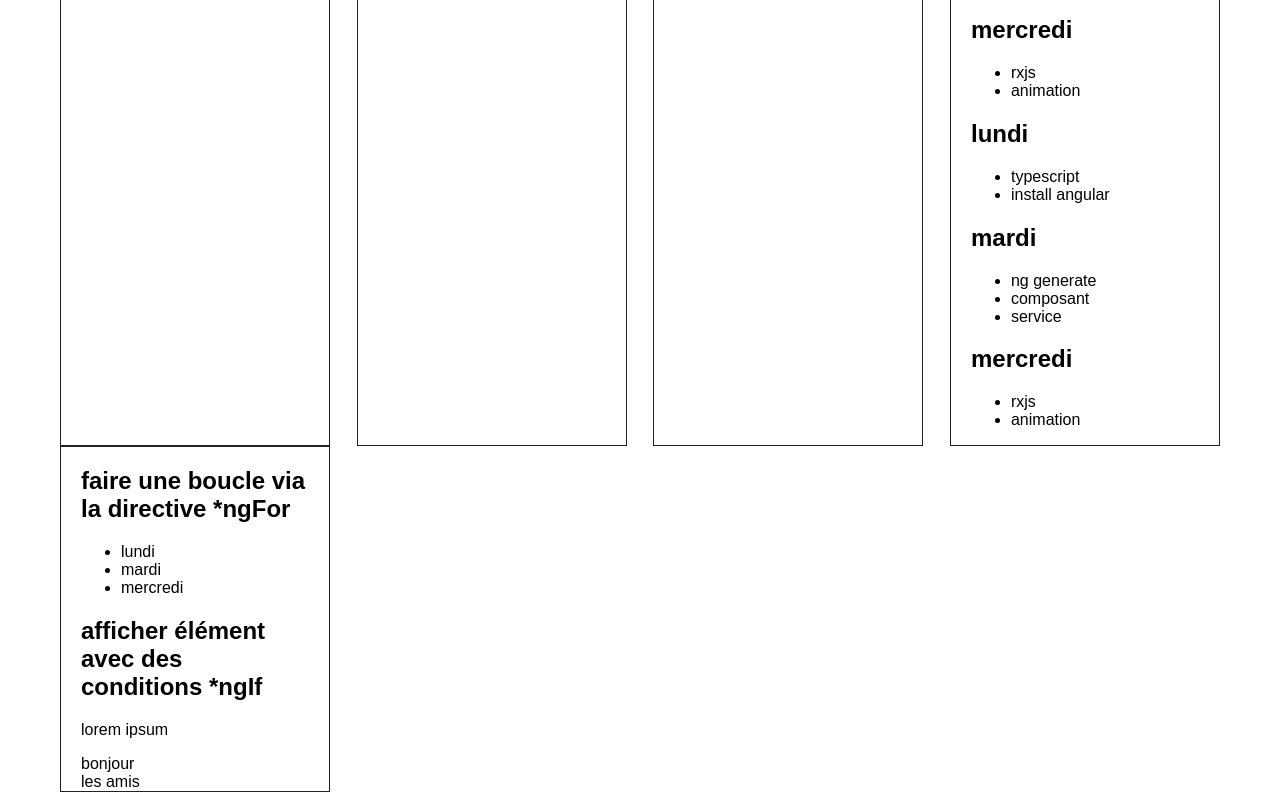
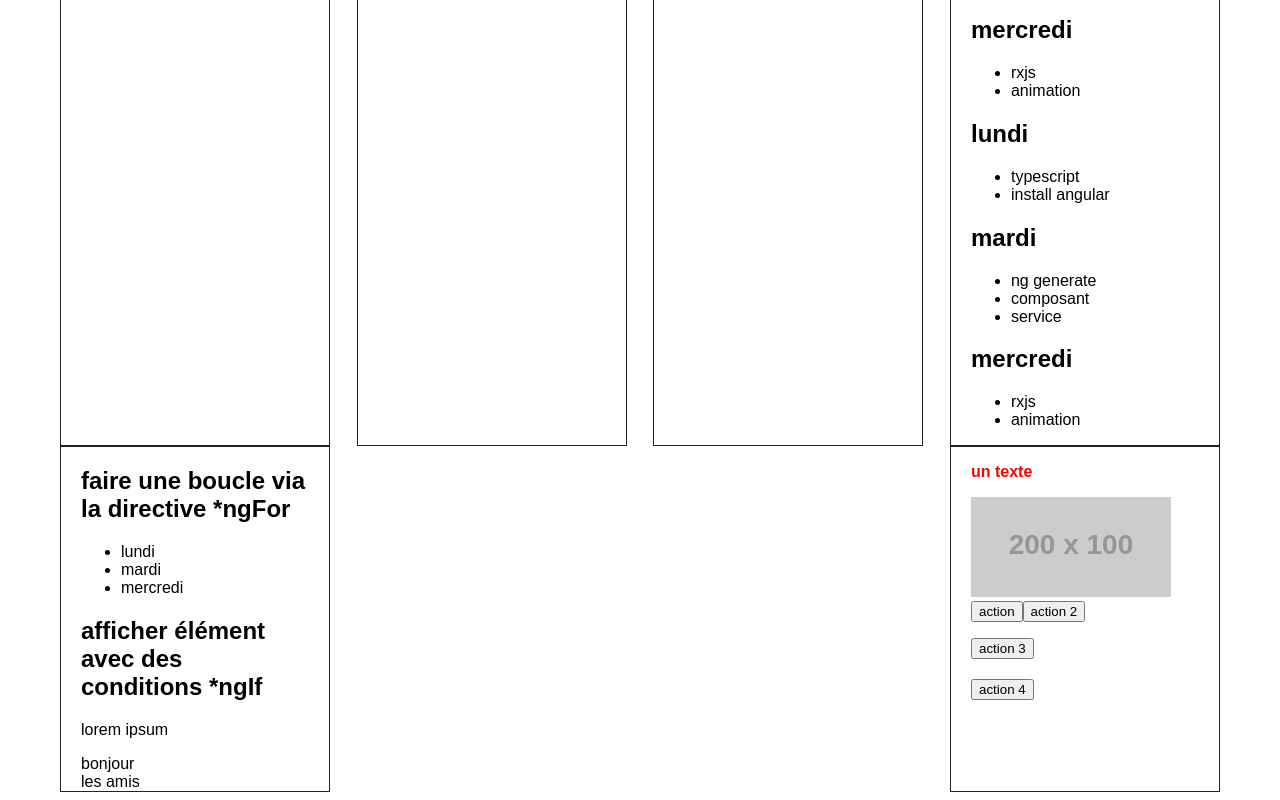
Before and after one commit to webdevproformation/angular-3wa-sept21, an Angular app in the folder semaine2/: page / in a window 1280 px wide. Shown: the part 334-1134 px from the top of the page. Built offline with nearby package versions, Linux system fonts and the light colour scheme.

Commit message:
directive d'action

```diff
--- a/semaine2/src/app/app.component.ts
+++ b/semaine2/src/app/app.component.ts
@@ -19,6 +19,9 @@ import { Component } from '@angular/core';
       <article>
         <onze></onze>
       </article>
+      <article>
+        <douze></douze>
+      </article>
     </section>
   </div>`,
   styleUrls: ['./app.component.css']
--- a/semaine2/src/app/app.module.ts
+++ b/semaine2/src/app/app.module.ts
@@ -13,6 +13,7 @@ import { HuitComponent } from './jour2/huit.component';
 import { NeufComponent } from './jour2/neuf.component';
 import { DixComponent } from './dix.component';
 import { OnzeComponent } from './jour2/onze.component';
+import { DouzeComponent } from './jour2/douze.component';
 
 
 @NgModule({
@@ -28,7 +29,8 @@ import { OnzeComponent } from './jour2/onze.component';
     HuitComponent,
     NeufComponent,
     DixComponent,
-    OnzeComponent // rdv 11h15 @ toute suite !!
+    OnzeComponent,
+    DouzeComponent
   ],
   imports: [
     BrowserModule
--- /dev/null
+++ b/semaine2/src/app/jour2/douze.component.ts
@@ -0,0 +1,61 @@
+import { Component, OnInit } from '@angular/core';
+
+@Component({
+  selector: 'douze',
+  template: `
+  <!--  *ngFor="" *ngIf=""
+    attribut classique du DOM document.getElementById()
+    [innerHTML]=""
+    [style]=
+  -->
+  <p [style]="bold()">un texte</p>
+  <img [src]="url" alt="">
+  <!-- directive d'action si je clique sur un élément => changer la couleur de fond de l'élément -->
+  <button (click)="modifBouton()">action</button>
+  <button (click)="modifP()">action 2</button>
+  <p>{{ contenuP }}</p>
+  <button (click)="modifH2(titre)">action 3</button>
+  <!-- directive référence à une balise -->
+  <h2 #titre></h2>
+  <button (click)="modifImg($event)">action 4</button>
+  <img src="" alt="">
+  `,
+  styles: [
+  ]
+})
+export class DouzeComponent implements OnInit {
+  public url : string = "http://via.placeholder.com/200x100";
+  public bold() :string{
+    return "font-weight:bold;color:red"
+  }
+  public modifBouton() :void{
+    alert("je suis cliqué")
+  }
+  // troisième manière passer l'événement qui est déclenché lors du click
+  // et target => rechercher dans le DOM
+  public modifImg($event : MouseEvent) : void {
+    const bouton : any = $event.target;
+    bouton.nextElementSibling.src="http://via.placeholder.com/200x100";
+  }
+
+  // deuxième manière de faire
+  // ajouté dans la balise que vous voulez modifier une référence et passer le nom de la référence comme argument de la fonction à exécuter
+  public modifH2(elementAModifier : HTMLHeadingElement) :void {
+    elementAModifier.innerHTML = "je viens de cliquer sur action 3";
+  }
+
+  // première manière
+  public contenuP : string = ""; // si une propriété est modifié dans la class => automatiquement mettre à jour la vue
+  public modifP(){
+    // modifier la valeur d'une propriété de la class => automatiquement mettre à jour la vue
+    this.contenuP = "je viens de cliquer sur action 2";
+  }
+
+
+
+  constructor() { }
+
+  ngOnInit(): void {
+  }
+
+}
```
Also changed, not shown: 1 other file (tests, documents, lock files or other folders).
